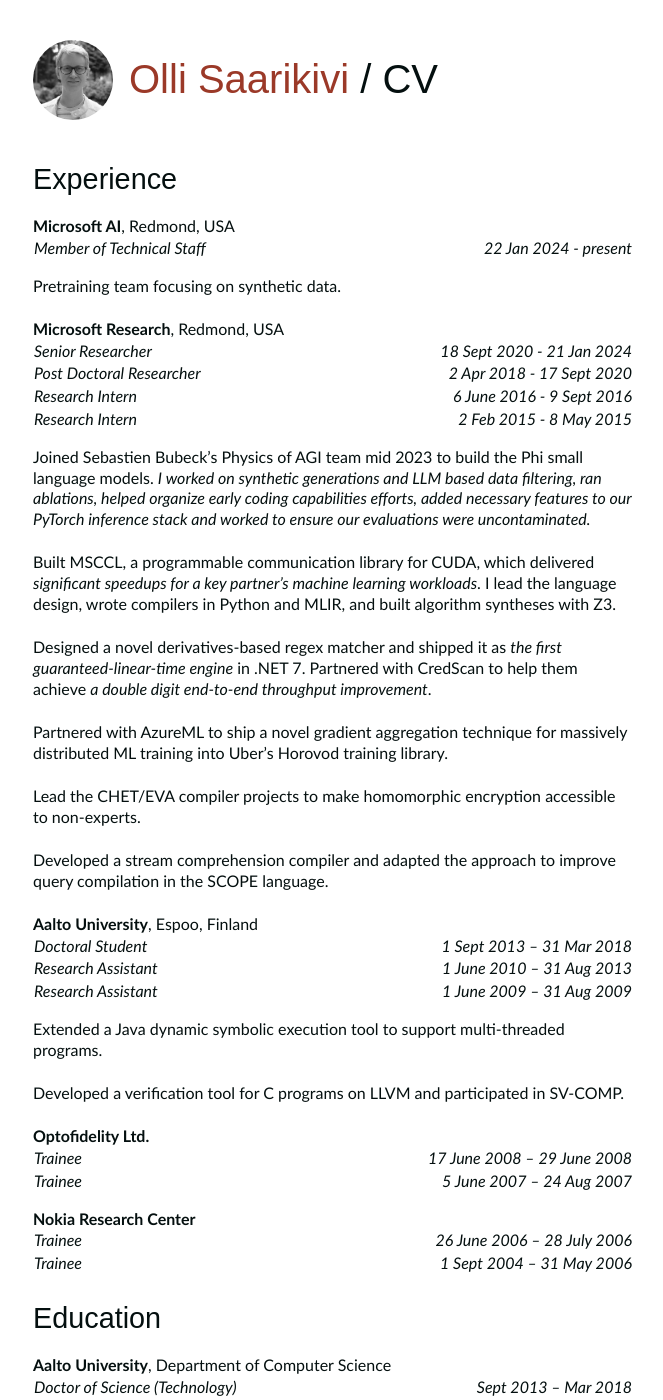
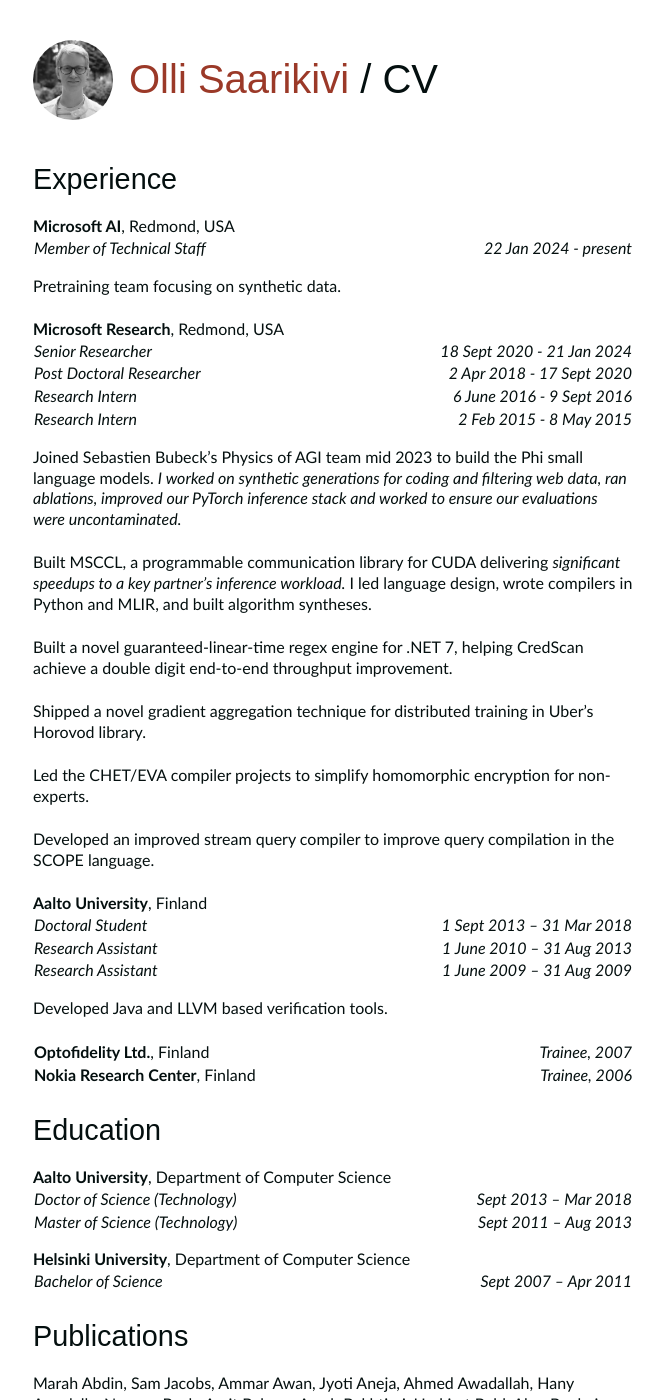
Before and after one commit to OlliSaarikivi/homepage, a Jekyll site: the page built from cv.md, in a window 1280 px wide and 1400 px high. Shown: the whole window, without its empty margins (307-970 px from the left). Built offline with Jekyll 4.4.1, drawn with Linux system fonts in a browser that asks for light colours.

Commit message:
Update cv.md

```diff
--- a/cv.md
+++ b/cv.md
@@ -28,19 +28,19 @@
 |*Research Intern*|*2 Feb 2015 - 8 May 2015*|
 {: class="nohead"}
 
-Joined Sebastien Bubeck's Physics of AGI team mid 2023 to build the Phi small language models. *I worked on synthetic generations and LLM based data filtering, ran ablations, helped organize early coding capabilities efforts, added necessary features to our PyTorch inference stack and worked to ensure our evaluations were uncontaminated.*
+Joined Sebastien Bubeck’s Physics of AGI team mid 2023 to build the Phi small language models. *I worked on synthetic generations for coding and filtering web data, ran ablations, improved our PyTorch inference stack and worked to ensure our evaluations were uncontaminated.*
 
-Built MSCCL, a programmable communication library for CUDA, which delivered *significant speedups for a key partner's machine learning workloads*. I lead the language design, wrote compilers in Python and MLIR, and built algorithm syntheses with Z3.
+Built MSCCL, a programmable communication library for CUDA delivering *significant speedups to a key partner’s inference workload.* I led language design, wrote compilers in Python and MLIR, and built algorithm syntheses.
 
-Designed a novel derivatives-based regex matcher and shipped it as *the first guaranteed-linear-time engine* in .NET 7. Partnered with CredScan to help them achieve *a double digit end-to-end throughput improvement*.
+Built a novel guaranteed-linear-time regex engine for .NET 7, helping CredScan achieve a double digit end-to-end throughput improvement.
 
-Partnered with AzureML to ship a novel gradient aggregation technique for massively distributed ML training into Uber’s Horovod training library.
+Shipped a novel gradient aggregation technique for distributed training in Uber’s Horovod library.
 
-Lead the CHET/EVA compiler projects to make homomorphic encryption accessible to non-experts.
+Led the CHET/EVA compiler projects to simplify homomorphic encryption for non-experts.
 
-Developed a stream comprehension compiler and adapted the approach to improve query compilation in the SCOPE language.
+Developed an improved stream query compiler to improve query compilation in the SCOPE language.
 
-**Aalto University**, Espoo, Finland
+**Aalto University**, Finland
 {: class="noskip"}
 
 |||
@@ -50,10 +50,15 @@
 |*Research Assistant*|*1 June 2009 – 31 Aug 2009*|
 {: class="nohead"}
 
-Extended a Java dynamic symbolic execution tool to support multi-threaded programs.
+Developed Java and LLVM based verification tools.
 
-Developed a verification tool for C programs on LLVM and participated in SV-COMP.
+|||
+|:--|--:|
+|**Optofidelity Ltd.**, Finland|*Trainee, 2007*|
+|**Nokia Research Center**, Finland|*Trainee, 2006*|
+{: class="nohead"}
 
+<!--
 **Optofidelity Ltd.**
 {: class="noskip"}
 
@@ -71,6 +76,7 @@
 |*Trainee*|*26 June 2006 – 28 July 2006*|
 |*Trainee*|*1 Sept 2004 – 31 May 2006*|
 {: class="nohead"}
+-->
 
 ## Education
 
```
